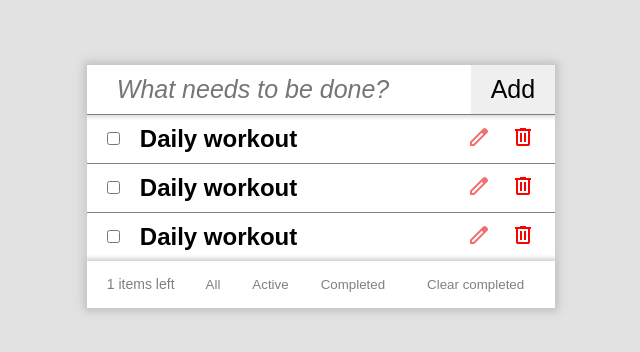
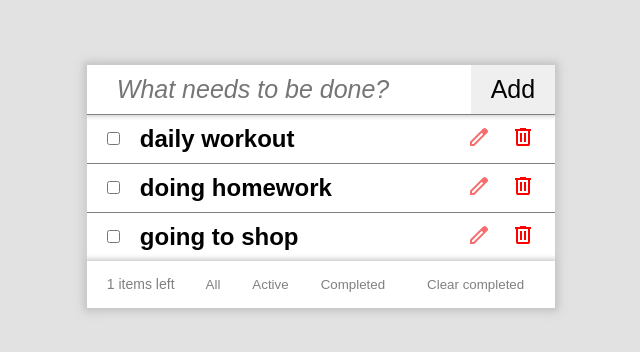
Before and after one commit to abdurauf8/react-todo, a React (Vite) app: page / in a window 1280 px wide. Shown: the part 214-566 px from the top of the page, without its empty margins (319-959 px from the left). Built offline with nearby package versions, Linux system fonts and the light colour scheme.

Commit message:
added props

```diff
--- a/src/Task.tsx
+++ b/src/Task.tsx
@@ -1,15 +1,19 @@
 import EditIcon from "./assets/edit_icon.svg";
 import DeleteIcon from "./assets/delete_icon.svg";
 
-export default function Task() {
+export default function Task({ task }) {
   return (
     <div className="task">
       <input type="checkbox" />
       <div className="main_part">
-        <h2>Daily workout</h2>
+        <h2>{task}</h2>
         <div className="task_buttons">
-          <button><img src={EditIcon} alt="" /></button>
-          <button><img src={DeleteIcon} alt="" /></button>
+          <button>
+            <img src={EditIcon} alt="" />
+          </button>
+          <button>
+            <img src={DeleteIcon} alt="" />
+          </button>
         </div>
       </div>
     </div>
--- a/src/TaskList.tsx
+++ b/src/TaskList.tsx
@@ -4,9 +4,9 @@ import Task from "./Task.tsx";
 export default function TaskList() {
   return (
     <>
-      <Task />
-      <Task />
-      <Task />
+      <Task task='daily workout'/>
+      <Task task='doing homework'/>
+      <Task task='going to shop'/>
     </>
   );
 }
```
